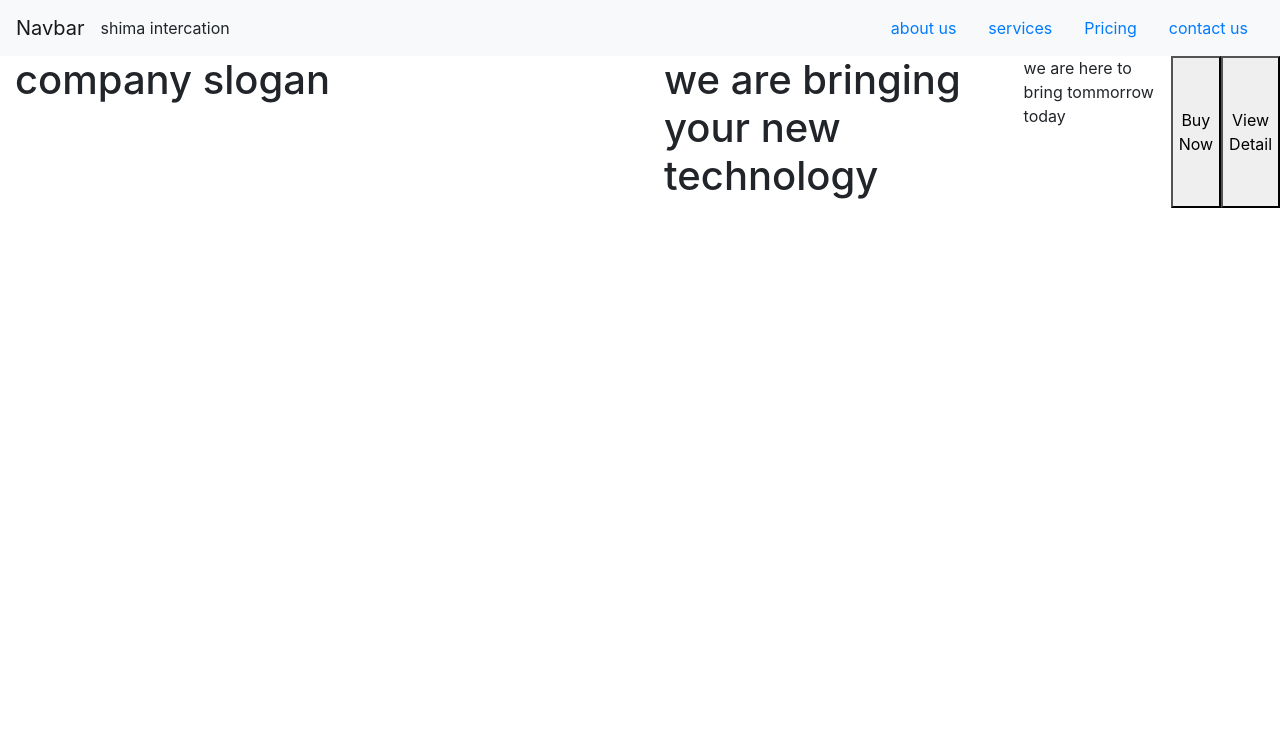
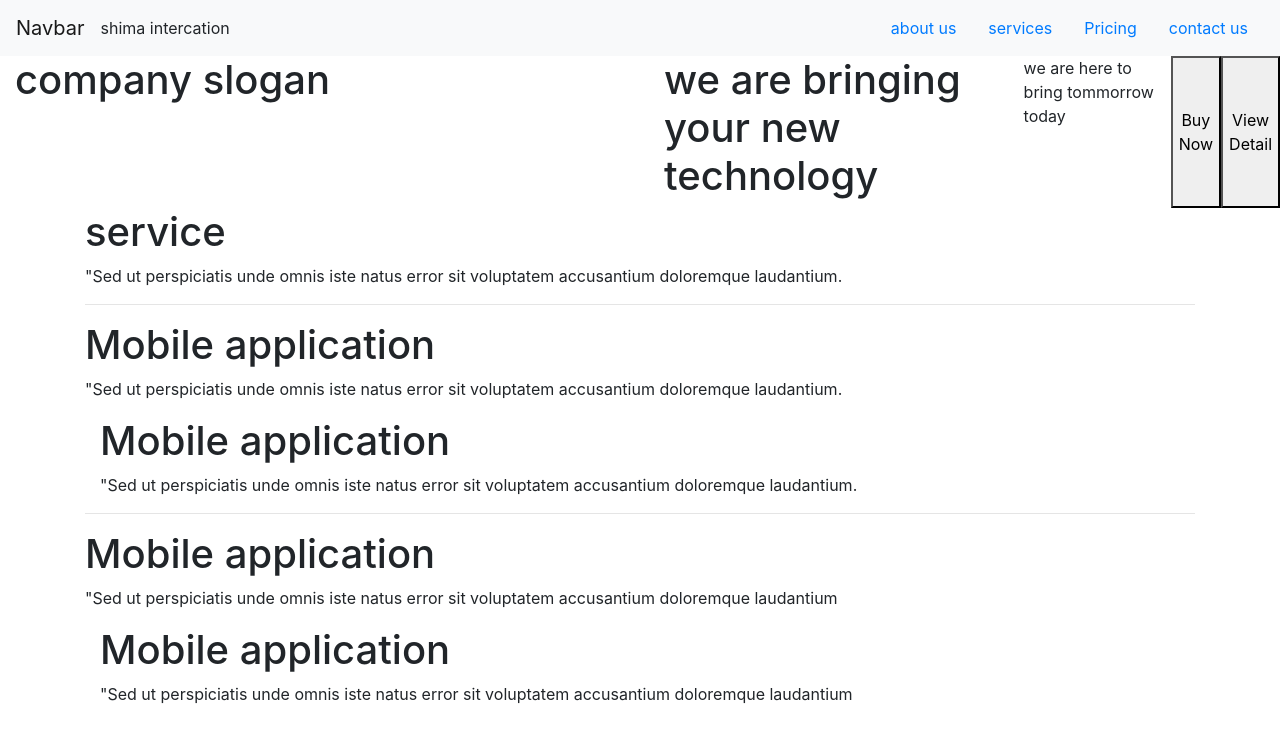
Before and after one commit to smorshed/project-2, a plain HTML site: page index.html in a window 1280 px wide. Drawn offline with nearby package versions, Linux system fonts and the light colour scheme.

```diff
--- a/index.html
+++ b/index.html
@@ -25,7 +25,7 @@
 
 
 
-                      <a class="nav-link active" href="#">about us</a>
+                      <a class="nav-link" href="#">about us</a>
 
                       <a class="nav-link" href="#">services</a>
 
@@ -35,13 +35,13 @@
 
                     </div>
 
-                  </div>
+
 
                 </nav>
                <!--Header-->
-              <header class= "d-flex align itemc-center">
+              <header class="d-flex align itemc-center">
 
-                   <div class = "container">
+                   <div class="container">
                   <h1>company slogan</p>
 
 
@@ -55,11 +55,37 @@
 
                    </div>
 
-                   <!--servies section-->
-
-               </div>
-
-
+                 <!--servies section-->
+                   </header>
+                   <section class="services container">
+                      <h1> service</h1>
+                      <p>"Sed ut perspiciatis unde omnis iste natus error sit voluptatem accusantium doloremque laudantium. </p>
+                     <hr>
+                     <div class="row">
+                        <div class=col>
+                        <i class="fas fa-mobile"></i>
+                        <h1>Mobile application</h1>
+                        <p> "Sed ut perspiciatis unde omnis iste natus error sit voluptatem accusantium doloremque laudantium. </p>
+                   </div>
+                   </div>
+                    <div class=col>
+                        <i class="fas fa-mobile"></i>
+                        <h1>Mobile application</h1>
+                        <p> "Sed ut perspiciatis unde omnis iste natus error sit voluptatem accusantium doloremque laudantium. </p>
+                   </div>
+                    <hr>
+                     <div class="row">
+                        <div class=col>
+                        <i class="fas fa-mobile"></i>
+                        <h1>Mobile application</h1>
+                        <p> "Sed ut perspiciatis unde omnis iste natus error sit voluptatem accusantium doloremque laudantium </p>
+                              <div class=col>
+                        <i class="fas fa-mobile"></i>
+                        <h1>Mobile application</h1>
+                        <p> "Sed ut perspiciatis unde omnis iste natus error sit voluptatem accusantium doloremque laudantium </p>
+                   </div>
+                   </div>
+                   </div>
            </body>
 
       </html>
```
Also changed, not shown: style.css (+6 -9 lines).
